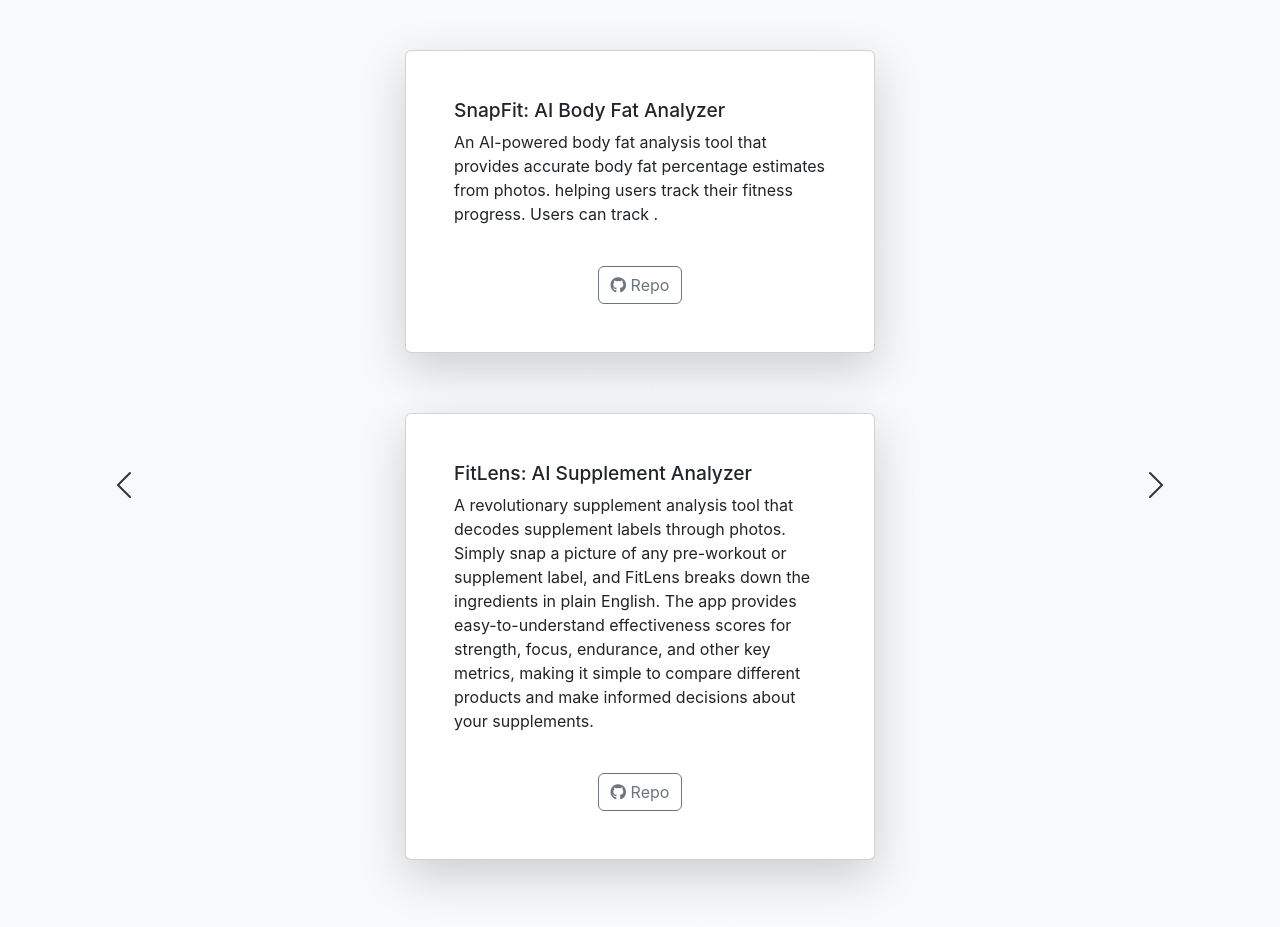
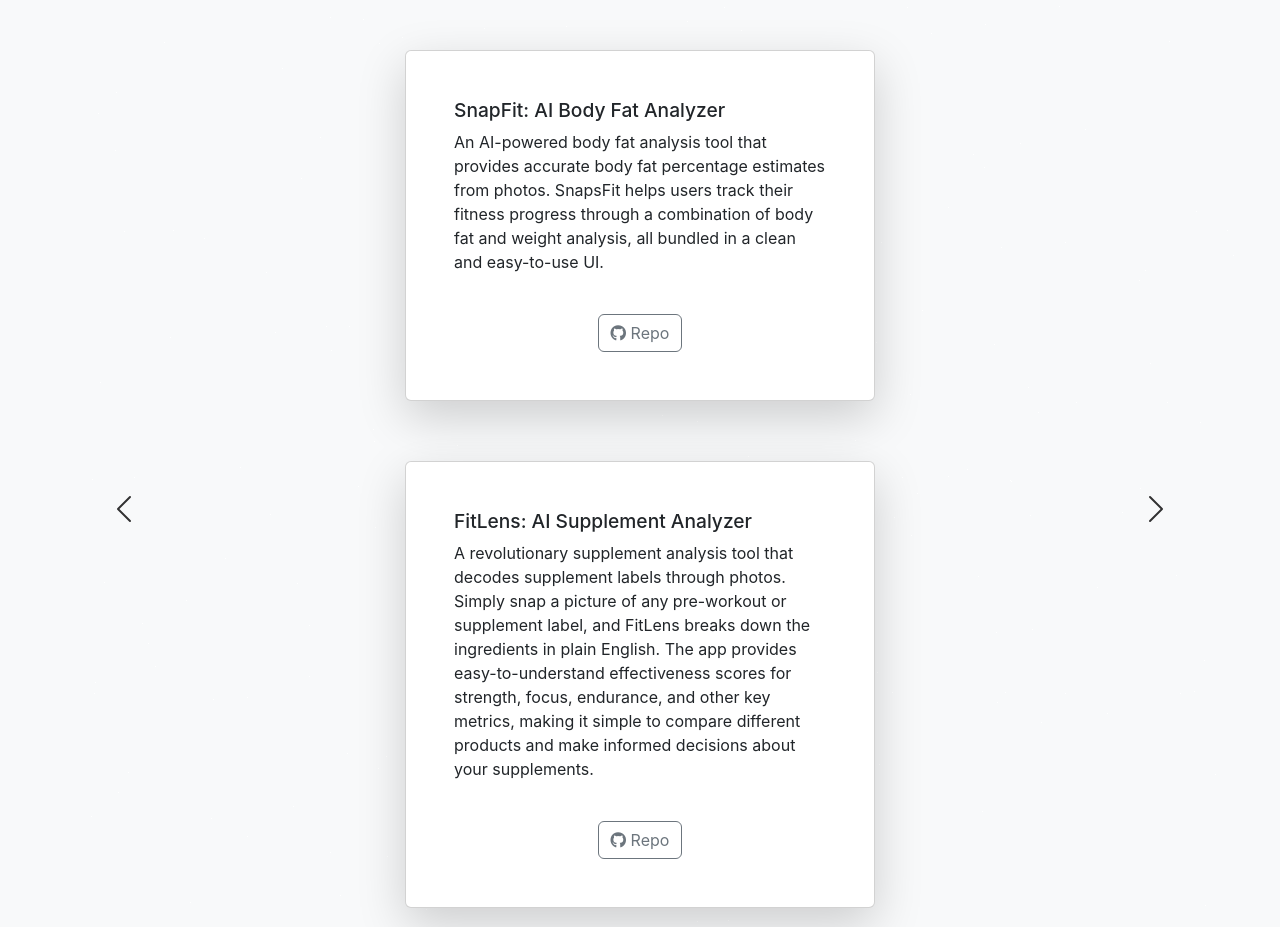
Before and after one commit to SunnyWang0/home, a React (Create React App) app: page / in a window 1280 px wide. Shown: the part 1800-2727 px from the top of the page. Built offline with nearby package versions, Linux system fonts and the light colour scheme.

Commit message:
description

```diff
--- a/src/editable-stuff/config.js
+++ b/src/editable-stuff/config.js
@@ -90,7 +90,8 @@ const repos = {
       name: "SnapFit: AI Body Fat Analyzer",
       description: `
         An AI-powered body fat analysis tool that provides accurate body fat percentage estimates from photos.
-        helping users track their fitness progress. Users can track .
+        SnapsFit helps users track their fitness progress through a combination of body fat and weight
+        analysis, all bundled in a clean and easy-to-use UI.
       `,
       svn_url: "https://github.com/SunnyWang0/SnapFit"
     },
```
